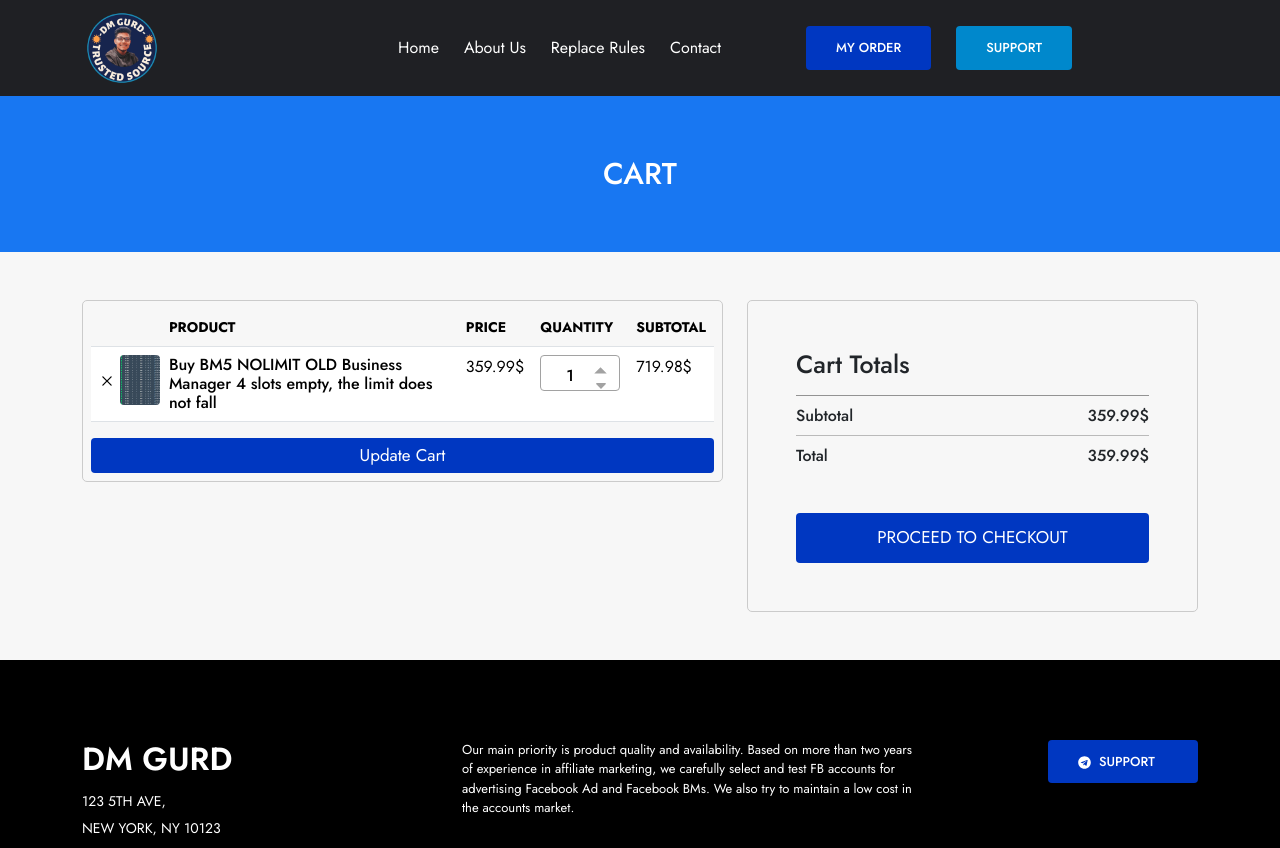
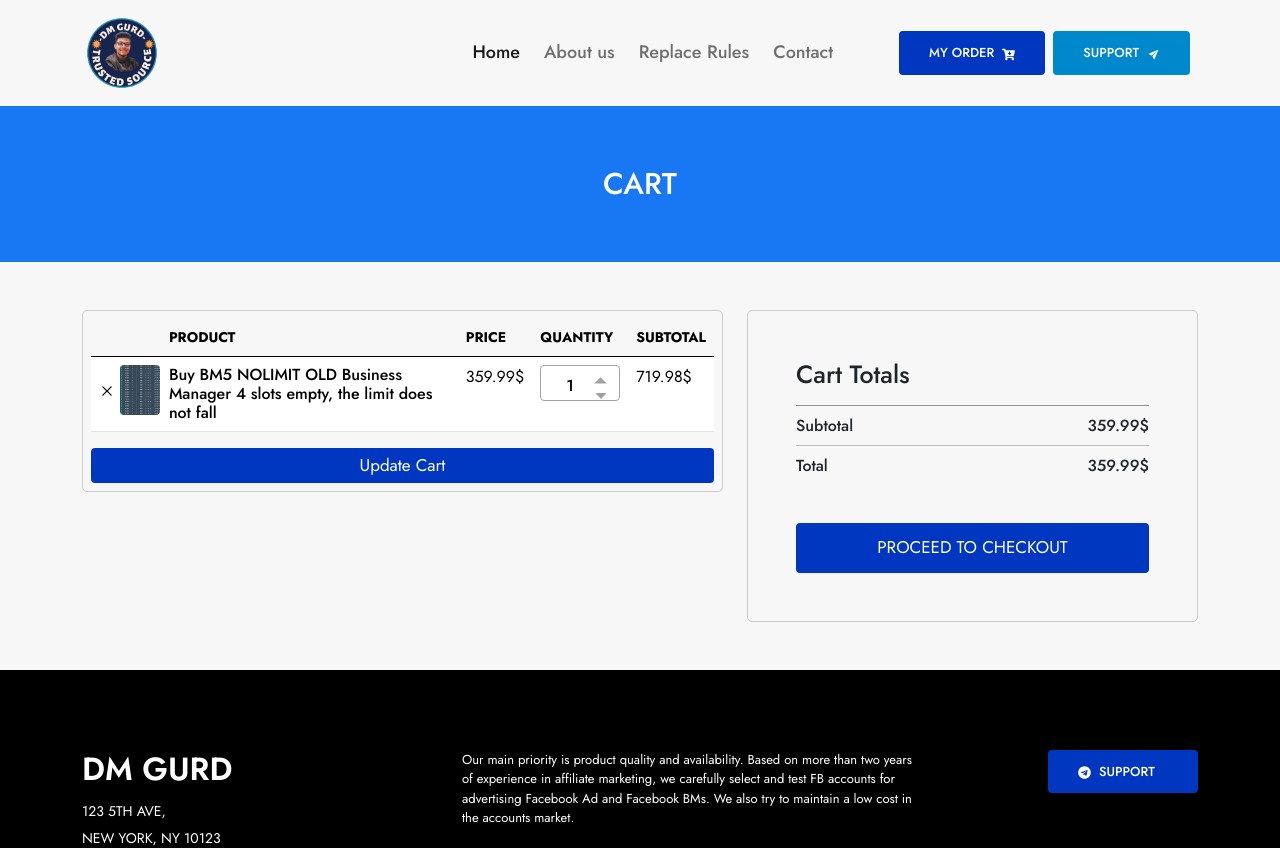
Before and after one commit to goutamray/DM-GURD_website_design_by_React, a React (Vite) app: page /cart in a window 1280 px wide. Shown: the top 848 px of the page. Built offline with nearby package versions, Linux system fonts and the light colour scheme.

Commit message:
header updated

```diff
--- a/index.html
+++ b/index.html
@@ -5,9 +5,12 @@
     <link rel="icon" type="image/svg+xml" href="/vite.svg" />
     <meta name="viewport" content="width=device-width, initial-scale=1.0" />
     <title>DM Gaurd - Trusted Shop</title>
+    <link href="https://cdn.jsdelivr.net/npm/bootstrap@5.0.2/dist/css/bootstrap.min.css" rel="stylesheet" integrity="sha384-EVSTQN3/azprG1Anm3QDgpJLIm9Nao0Yz1ztcQTwFspd3yD65VohhpuuCOmLASjC" crossorigin="anonymous">
+
   </head>
   <body>
     <div id="root"></div>
     <script type="module" src="/src/main.jsx"></script>
+    <script src="https://cdn.jsdelivr.net/npm/bootstrap@5.0.2/dist/js/bootstrap.bundle.min.js" integrity="sha384-MrcW6ZMFYlzcLA8Nl+NtUVF0sA7MsXsP1UyJoMp4YLEuNSfAP+JcXn/tWtIaxVXM" crossorigin="anonymous"></script>
   </body>
 </html>
--- a/src/components/footer/Footer.css
+++ b/src/components/footer/Footer.css
@@ -2,20 +2,12 @@
    padding: 80px 0px;
    background-color: black;
 }
-
-.footer-part1 {
-
-}
-
-
 .footer-part1 h2{
    color: #fff;
    font-size: 32px;
    font-weight: 600;
    margin-bottom: 15px;
 }
-
-
 .footer-part1 h5{
    font-size: 14px;
    font-weight: 400;
@@ -27,7 +19,6 @@
   font-weight: 400;
   color: #fff;
 }
-
 .footer-part3 {
   display: flex;
   justify-content: flex-end;
@@ -52,6 +43,17 @@
   font-weight: 500;
   color: #fff;
 }
+.bottom-footer{
+  background-color: #3b3b3b;
+  padding: 20px 0px;
+}
+.bottom-footer p{
+  color: #C0BFBF;
+  text-align: center;
+}
+.bottom-footer p a{
+  color: #fff;
+}
 
 /***** Responsive css *****/
 @media (min-width : 320px) and (max-width: 768px){
@@ -64,7 +66,6 @@
  .footer-part2 p{
   text-align: center;
  }
-
  .footer-part3{
   display: flex;
   justify-content: center;
--- a/src/components/header/Header.css
+++ b/src/components/header/Header.css
@@ -1,44 +1,19 @@
 
-.header{
-  background-color: #1f2024;
-  padding: 8px 0px;
-  display: flex;
-  align-items: center;
-  position: sticky;
-  top: 0%;
-  width: 100%;
-  z-index: 999;
-}
- .part1 a img{
+.navbar-brand img{
   width: 80px;
 }
-
- .part2 {
-   display: flex;
-   align-items: center;
-   justify-content: center;
-}
- .part2  ul{
-    display: flex;
-    align-items: center;
-    gap: 25px;
+ul li.nav-item.me-2 {
+  padding: 0px;
 }
 
-.part2  ul li a{
-   font-size: 16px;
-   font-weight: 400;
-   color: #fff;
-   text-transform: capitalize;
+.collapse.navbar-collapse.my-custom ul li a{
+  font-size: 18px;
+  font-weight: 500;
 }
-
-.part2  ul li a:hover{
-   color: var(--hover-color);
-   transition: all 0.3s ease-in-out;
+.collapse.navbar-collapse.my-custom ul li.my-btn{
+  padding-left: 50px;
 }
-.part2  ul li.my-btn{
-  padding-left: 60px;
-}
-.part2  ul li.my-btn a{
+.collapse.navbar-collapse.my-custom ul li.my-btn a{
   padding: 12px 30px;
   background-color: var(--btn-color);
   font-size: 13px;
@@ -51,26 +26,12 @@
   transition: all 0.3s ease-in-out;
   border-radius: 4px;
 }
-
-.part2 input{
-  display: none;
-}
-.part2 span{
-  display: none;
-}
-
-.part2 ul li a.order-btn span svg{
-     font-size: 13px;
-     font-weight: 500;
-     color: #fff;
-}
-
-.part2 ul li a.order-btn:hover{
+.collapse.navbar-collapse.my-custom ul li.my-btn a:hover{
   background-color: #00a2e7;
   border-radius: 4px;
 }
 
-.part2  ul li a.support-btn{
+.collapse.navbar-collapse.my-custom  ul li a.support-btn{
   padding: 12px 30px;
   background-color: var(--btn2-color);
   font-size: 13px;
@@ -83,108 +44,53 @@
   transition: all 0.3s ease-in-out;
   border-radius: 4px;
 }
-.part2  ul li a.support-btn:hover{
+.collapse.navbar-collapse.my-custom  ul li a.support-btn:hover{
   background-color:#006597;
   border-radius: 4px;
 
 }
 
-
-.part2  ul li a.support-btn span svg{
-  font-size: 19px;
-  font-weight: 500;
-  color: #fff;
-}
-
-.bottom-footer{
-  background-color: #3b3b3b;
-  padding: 20px 0px;
-}
-.bottom-footer p{
-  color: #C0BFBF;
-  text-align: center;
-}
-.bottom-footer p a{
-  color: #fff;
-}
-
-
-
-
-
 /* Responsive css */
-@media (min-width : 320px) and (max-width: 768px){
-  .part1{
-    width: 20%;
+ @media (min-width : 320px) and (max-width: 768px){
+  .container.my-container{
+    padding: 0px;
   }
 
-  .part2{
-    width: 80%;
-    position: relative;
-  }
-  .part2 span {
-    position: absolute;
-    top: 36%;
-    right: 3%;
-    pointer-events: none;
-    display: block;
-   }
-
-  .part2  span svg{
-    color: #fff;
-    font-size: 25px;
-
-
-  }
-  .part2 input.check-box {
-    font-size: 50px;
-    position: absolute;
-    top: 31%;
-    right: 3%;
-    width: 27px;
-    height: 26px;
-    display: block;
-    opacity: 0;
-    cursor: pointer;
-}
-
-  .part2 input.check-box:checked ~ ul{
-    opacity: 1;
-    visibility: visible;
+  .navbar-brand img{
+    width: 80px;
+    padding-left: 10px;
   }
 
-  .part2  ul{
-      display: flex;
-      flex-direction: column;
-      position: absolute;
-      top: 100%;
-      right: -6%;
-      gap: 10px;
-      visibility: hidden;
-      opacity: 0;
-      background-color: rgb(144, 144, 144);
-      width: 100%;
-      border-radius: 4px;
-      padding: 20px 0px;
+  button.navbar-toggler {
+    margin-right: 10px;
   }
-  .part2 .menu ul li{
+
+  .collapse.navbar-collapse.my-custom{
+    width: 100%;
+    padding: 0px !important;
+  }
+  ul li.nav-item.me-2 {
     padding: 0px 20px;
   }
-  .part2 .menu ul li a{
-    padding: 5px 0px;
-  }
-  .part2 ul li.my-btn{
-    padding-left: 0px;
+  .collapse.navbar-collapse.my-custom ul li.my-btn{
+    padding-left: 20px;
+    margin-bottom: 10px;
+    width: 200px !important;
   }
 
-  .part2 ul li a.order-btn span svg{
-    display: none;
-  }
-  .part2 ul li a.support-btn span svg {
-    display: none;
+  .collapse.navbar-collapse.my-custom  ul li a.support-btn{
+    width: 160px !important;
   }
 }
 
-@media (min-width : 576px) and (max-width: 768px){
+@media (min-width : 768px) and (max-width: 992px){
+  .collapse.navbar-collapse.my-custom ul li.my-btn{
+    padding-left: 0px;
+    margin-bottom: 10px;
+    width: 160px !important;
+  }
 
+  .collapse.navbar-collapse.my-custom  ul li a.support-btn{
+    width: 160px !important;
+  }
 }
--- a/src/components/header/Header.jsx
+++ b/src/components/header/Header.jsx
@@ -2,57 +2,58 @@
 import logo from "../../assets/DM-GURD.png"
  import { FaCartArrowDown } from "react-icons/fa";
  import { IoIosSend } from "react-icons/io";
-import { FiMenu } from "react-icons/fi";
+
 
 
  import "./Header.css"
 const Header = () => {
   return (
     <>
-     <div className="header">
-      <div className="container">
-        <div className="row">
-          <div className="col-md-2 part1">
-             <div className="logo">
-              <Link to="/">
-                 <img src={logo} alt="" />
+    <nav className="navbar navbar-expand-lg navbar-light ">
+      <div className="container my-container ">
+         {/* logo part  */}
+        <Link className="navbar-brand" href="#">
+            <img src={logo} alt=""/>
         </Link>
-             </div>
-          </div>
-          <div className="col-md-10 part2">
-              <input className="check-box" type="checkbox"/>
-              <span > <FiMenu /> </span>
 
+        <button className="navbar-toggler" type="button" data-bs-toggle="collapse" data-bs-target="#navbarSupportedContent" aria-controls="navbarSupportedContent" aria-expanded="false" aria-label="Toggle navigation">
+          <span className="navbar-toggler-icon"></span>
+        </button>
+         {/* menu part  */}
+        <div className="collapse navbar-collapse my-custom " id="navbarSupportedContent">
+          <ul className="navbar-nav ms-auto mb-2 mb-lg-0">
 
-              <ul>
-                <li>
-                  <Link to="/"> Home </Link>
-                </li>
-                <li>
-                  <Link to="/about-us"> About Us </Link>
-                </li>
-                <li>
-                  <Link to="/replace-rule"> Replace Rules </Link>
+            <li className="nav-item me-2">
+              <Link className="nav-link active" aria-current="page" to="/">Home</Link>
             </li>
 
-                <li>
-                  <Link to="/contact"> Contact </Link>
+            <li className="nav-item me-2">
+              <Link className="nav-link" to="/about-us">About us</Link>
             </li>
-                <li className="my-btn">
-                  <Link to="/my-account" className="order-btn"> my order <span> <FaCartArrowDown /> </span> </Link>
+
+            <li className="nav-item me-2">
+              <Link className="nav-link" to="/replace-rule"> Replace Rules </Link>
             </li>
-                <li>
-                <Link to="" className="support-btn"> Support <span> <IoIosSend /> </span> </Link>
+
+            <li className="nav-item me-2">
+              <Link className="nav-link" to="/contact"> Contact </Link>
+            </li>
+
+            <li className="nav-item me-2 my-btn">
+                  <Link to="/my-account" className="nav-link"> my order <span> <FaCartArrowDown /> </span> </Link>
+            </li>
+            <li className="nav-item me-2">
+               <Link to="/" className="nav-link support-btn"> Support <span> <IoIosSend /> </span> </Link>
             </li>
 
           </ul>
 
         </div>
       </div>
-      </div>
-     </div>
+      </nav>
+
     </>
   )
 }
 
-export default Header
+export default Header;
--- a/src/pages/home/Home.css
+++ b/src/pages/home/Home.css
@@ -150,6 +150,13 @@
 
 /********* Responsive css *********/
 @media (min-width : 320px) and (max-width: 576px){
+  .navbar-collapse {
+    position: absolute;
+    top: 100%;
+    background: rgb(255, 255, 255);
+    width: 100%;
+    padding: 0px !important;
+  }
   .banner .banner-left h2 {
     font-size: 35px;
     padding-top: 0px;
```
Lines whose indentation alone changed are shown as unchanged.
